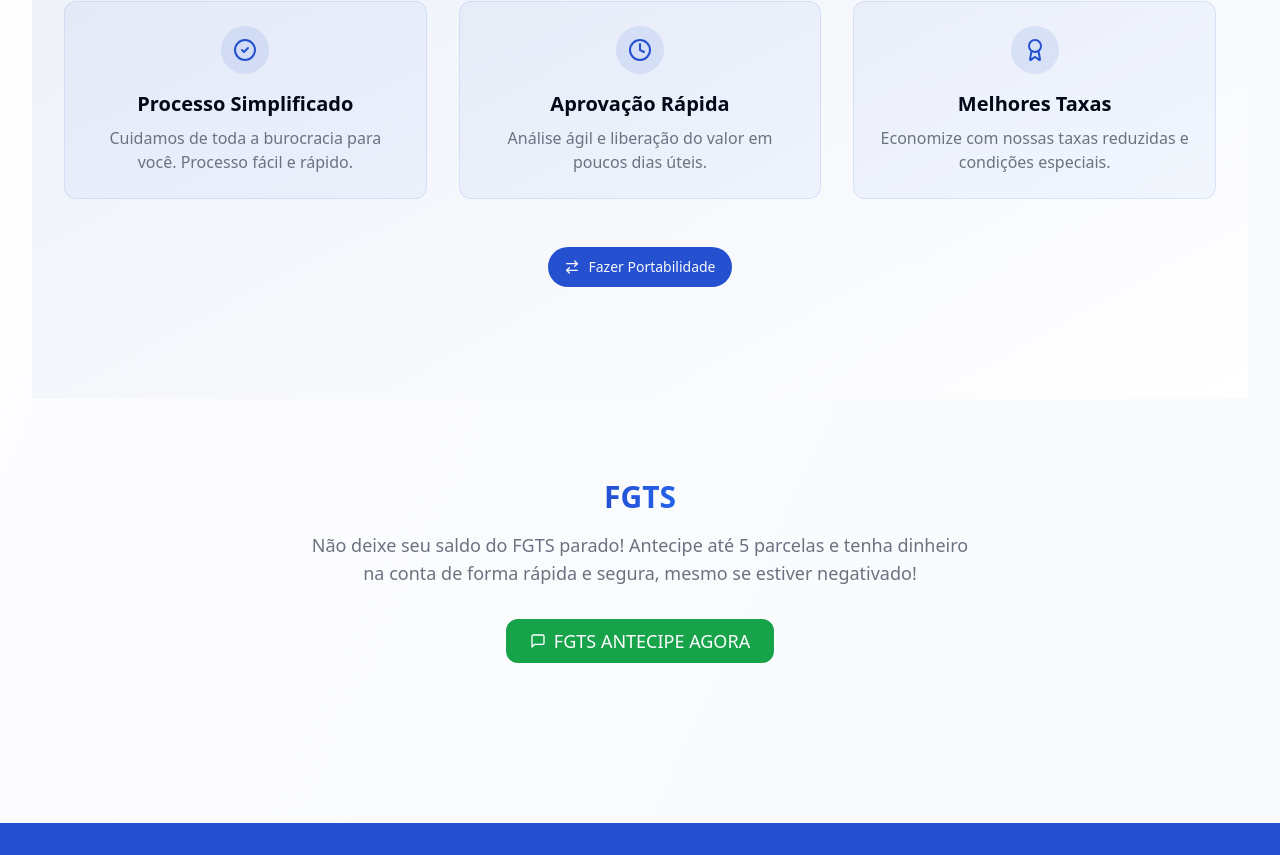
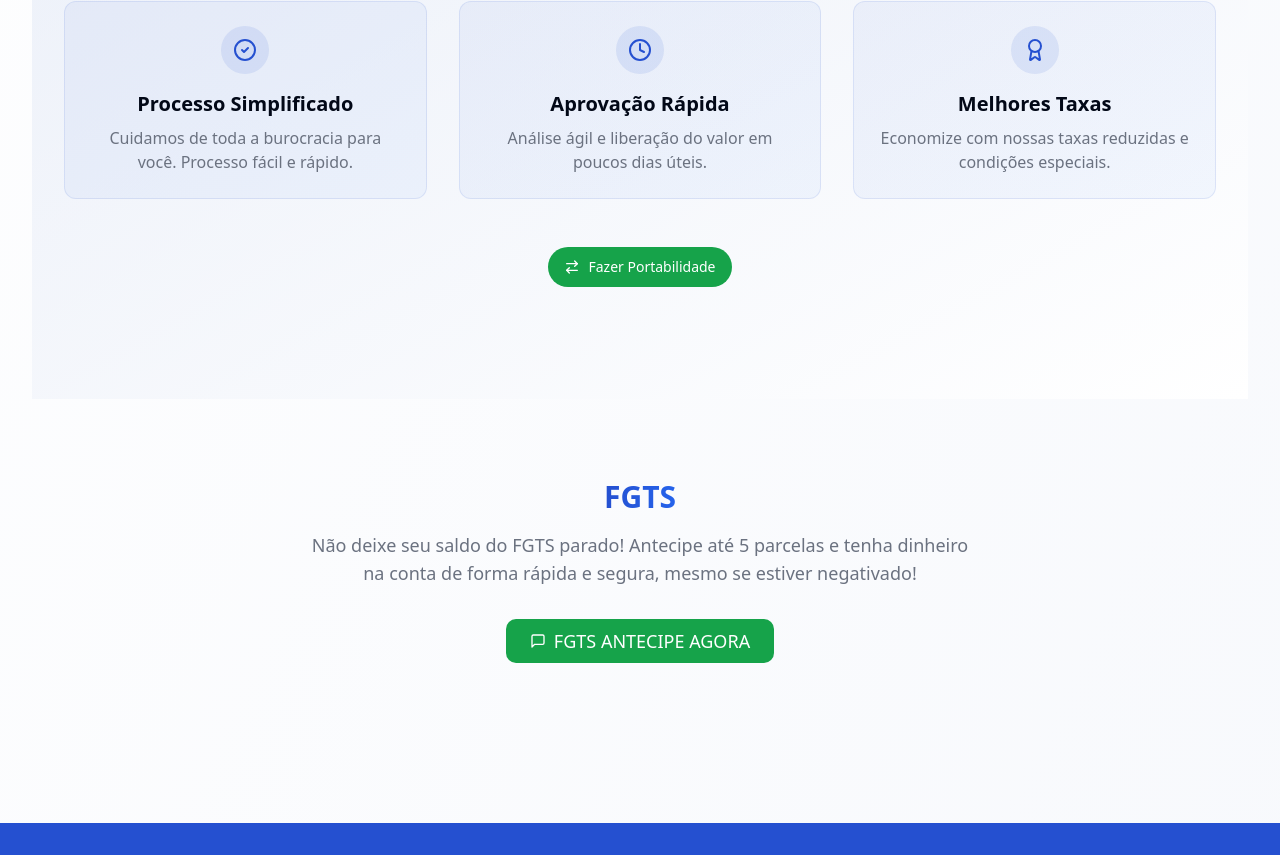
Before and after one commit to etivaldosouza/fresh-start-rebuilt-project, a React (Vite) app: page / in a window 1280 px wide. Shown: the part 1646-2501 px from the top of the page. Built offline with nearby package versions, Linux system fonts and the light colour scheme.

Commit message:
Fix: Apply FGTS button color to all buttons
The AI updated the button styles across the site to match the "FGTS ANTECIPE AGORA" button's color scheme. This change was applied to all button components for visual consistency.

```diff
--- a/src/components/home/FgtsSection.tsx
+++ b/src/components/home/FgtsSection.tsx
@@ -27,7 +27,7 @@ const FgtsSection = () => {
         <Button
           onClick={handleWhatsAppClick}
           size="lg"
-          className="bg-green-600 hover:bg-green-700 text-white font-medium px-6 py-3 rounded-lg transition-all transform hover:scale-105 flex items-center gap-2 text-lg"
+          className="font-medium px-6 py-3 text-lg transition-all transform hover:scale-105"
         >
           <MessageSquare className="h-5 w-5" />
           FGTS ANTECIPE AGORA
--- a/src/components/ui/button.tsx
+++ b/src/components/ui/button.tsx
@@ -1,3 +1,4 @@
+
 import * as React from "react"
 import { Slot } from "@radix-ui/react-slot"
 import { cva, type VariantProps } from "class-variance-authority"
@@ -9,7 +10,7 @@ const buttonVariants = cva(
   {
     variants: {
       variant: {
-        default: "bg-primary text-primary-foreground hover:bg-primary/90",
+        default: "bg-green-600 text-white hover:bg-green-700",
         destructive:
           "bg-destructive text-destructive-foreground hover:bg-destructive/90",
         outline:
```
